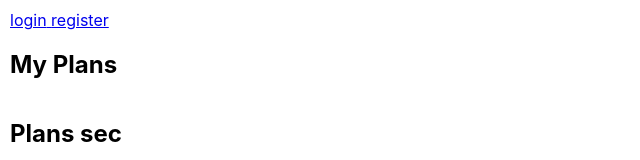
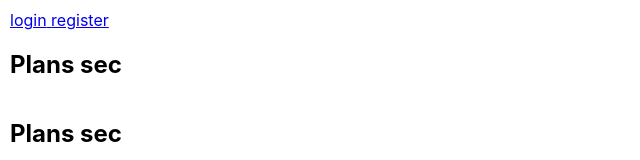
Before and after one commit to rijothedeveloper/WorkoutLogger, a React (Create React App) app in the folder Frontend/workout-logger/: page / in a window 1280 px wide. Shown: the top 160 px of the page, without its empty margins (0-640 px from the left). Built offline with nearby package versions, Linux system fonts and the light colour scheme.

Commit message:
code restructure

```diff
--- a/Frontend/workout-logger/src/App.js
+++ b/Frontend/workout-logger/src/App.js
@@ -18,7 +18,7 @@ function App() {
     color: "green",
   });
 
-  const [token, setToken] = useState(localStorage.getItem("token"));
+  const [token, setToken] = useState();
   const [username, setUsername] = useState(localStorage.getItem("username"));
 
   async function handleRegister(data) {
--- a/Frontend/workout-logger/src/components/Plans.js
+++ b/Frontend/workout-logger/src/components/Plans.js
@@ -1,6 +1,6 @@
-import Plan from "./Plan";
 import { fetchPlans } from "../networking/Networking";
 import { useState, useEffect } from "react";
+import PlansInfo from "./PlansInfo";
 
 const Plans = ({ token }) => {
   const [plans, setPlans] = useState([]);
@@ -17,14 +17,7 @@ const Plans = ({ token }) => {
     getPlans();
   }, [token]);
 
-  const planElements = plans.map((e) => <Plan plan={e} />);
-
-  return (
-    <div>
-      <h2>Plans sec</h2>
-      <div className="card-raw">{planElements}</div>
-    </div>
-  );
+  return <PlansInfo plans={plans} />;
 };
 
 export default Plans;
--- /dev/null
+++ b/Frontend/workout-logger/src/components/PlansInfo.js
@@ -0,0 +1,14 @@
+import Plan from "./Plan";
+
+const PlansInfo = ({ plans }) => {
+  const planElements = plans.map((e) => <Plan plan={e} />);
+
+  return (
+    <div>
+      <h2>Plans sec</h2>
+      <div className="card-raw">{planElements}</div>
+    </div>
+  );
+};
+
+export default PlansInfo;
--- a/Frontend/workout-logger/src/components/SavedPlans.js
+++ b/Frontend/workout-logger/src/components/SavedPlans.js
@@ -1,6 +1,7 @@
 import Plan from "./Plan";
 import { fetchPlans } from "../networking/Networking";
 import { useState, useEffect } from "react";
+import PlansInfo from "./PlansInfo";
 
 function SavedPlans({ username, token }) {
   const [plans, setPlans] = useState([]);
@@ -17,15 +18,7 @@ function SavedPlans({ username, token }) {
     getPlans();
   }, [token]);
 
-  const planElements = plans.map((e) => <Plan plan={e} />);
-
-  return (
-    <div>
-      <h2>My Plans</h2>
-      {token && <button>create a plan</button>}
-      <div className="card-raw">{planElements}</div>
-    </div>
-  );
+  return <PlansInfo plans={plans} />;
 }
 
 export default SavedPlans;
--- /dev/null
+++ b/Frontend/workout-logger/src/components/WorkoutList.js
@@ -0,0 +1,14 @@
+import Workout from "./Workout";
+
+const WorkoutList = ({ workouts }) => {
+  const workoutElments = workouts.map((e) => <Workout workout={e} />);
+
+  return (
+    <div>
+      <h2>Workouts sec</h2>
+      <div className="card-raw">{workoutElments}</div>
+    </div>
+  );
+};
+
+export default WorkoutList;
--- a/Frontend/workout-logger/src/components/Workouts.js
+++ b/Frontend/workout-logger/src/components/Workouts.js
@@ -1,5 +1,7 @@
 import React, { useEffect, useState } from "react";
 import Workout from "./Workout";
+import { fetchWorkouts } from "../networking/Networking";
+import WorkoutList from "./WorkoutList";
 
 const Workouts = ({ token }) => {
   const [workouts, setWorkouts] = useState([]);
@@ -7,40 +9,14 @@ const Workouts = ({ token }) => {
   useEffect(() => {
     const getWorkots = async () => {
       if (token) {
-        const workouts = await fetchWorkouts();
+        const workouts = await fetchWorkouts(token);
         if (workouts) setWorkouts(workouts);
       }
     };
     getWorkots();
   }, [token]);
 
-  async function fetchWorkouts() {
-    try {
-      const response = await fetch("http://localhost:3000/workouts/", {
-        method: "GET",
-        mode: "cors",
-        headers: {
-          authorization: "bearer " + token,
-          // 'Content-Type': 'application/x-www-form-urlencoded',
-        },
-      });
-      const w = await response.json();
-      console.log(w);
-      return w;
-    } catch (err) {
-      return null;
-    }
-  }
-
-  console.log("workouts is" + typeof workouts);
-  const workoutElments = workouts.map((e) => <Workout workout={e} />);
-
-  return (
-    <div>
-      <h2>Workouts sec</h2>
-      <div className="card-raw">{workoutElments}</div>
-    </div>
-  );
+  return <WorkoutList workouts={workouts} />;
 };
 
 export default Workouts;
--- a/Frontend/workout-logger/src/networking/Networking.js
+++ b/Frontend/workout-logger/src/networking/Networking.js
@@ -28,6 +28,24 @@ export async function fetchPlans(token, name = null, username = null) {
   }
 }
 
+export async function fetchWorkouts(token) {
+  try {
+    const response = await fetch("http://localhost:3000/workouts/", {
+      method: "GET",
+      mode: "cors",
+      headers: {
+        authorization: "bearer " + token,
+        // 'Content-Type': 'application/x-www-form-urlencoded',
+      },
+    });
+    const w = await response.json();
+    console.log(w);
+    return w;
+  } catch (err) {
+    return null;
+  }
+}
+
 export async function fetchUserInfo(token) {
   try {
     const response = await fetch("http://localhost:3000/user/", {
```
